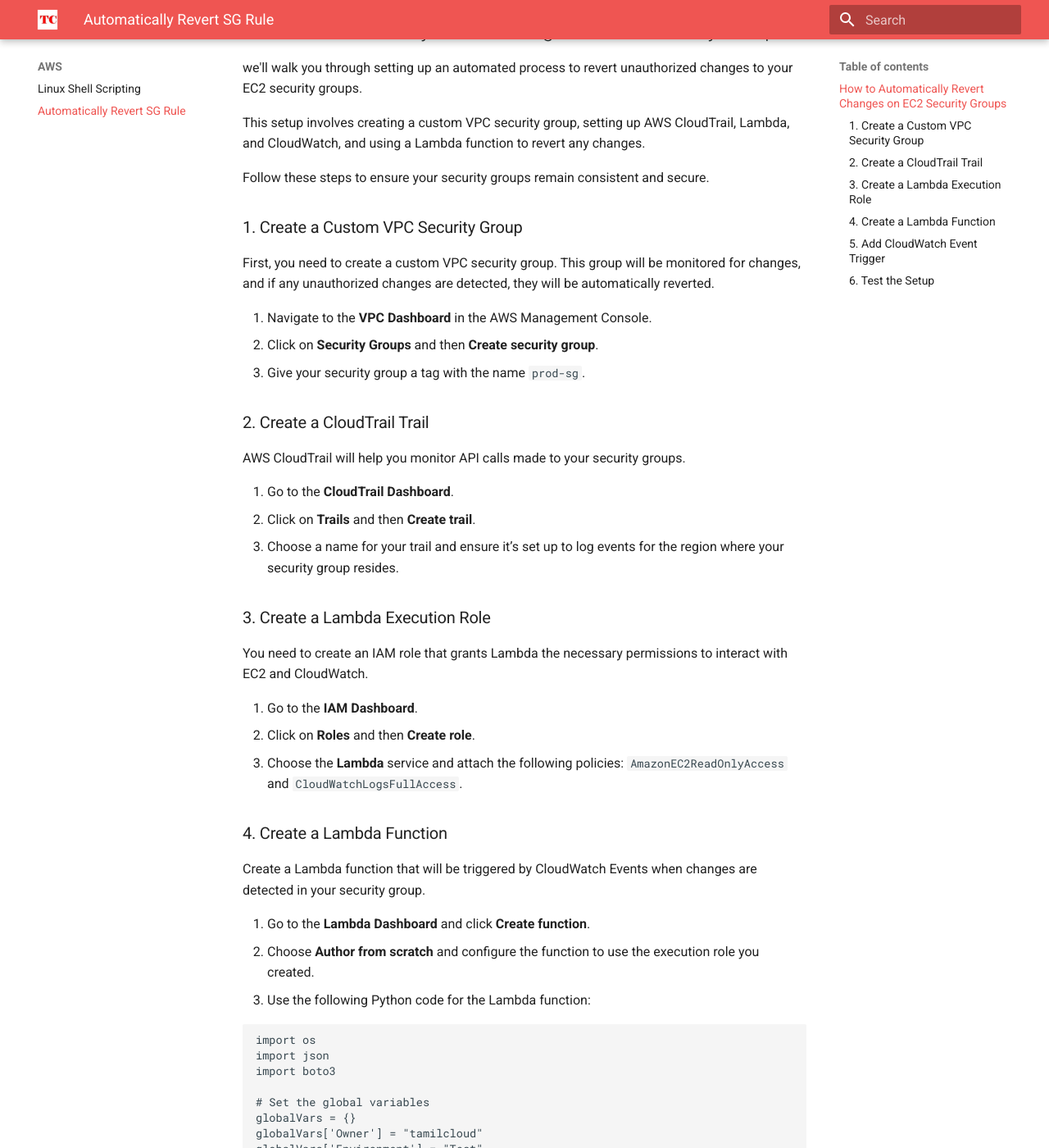
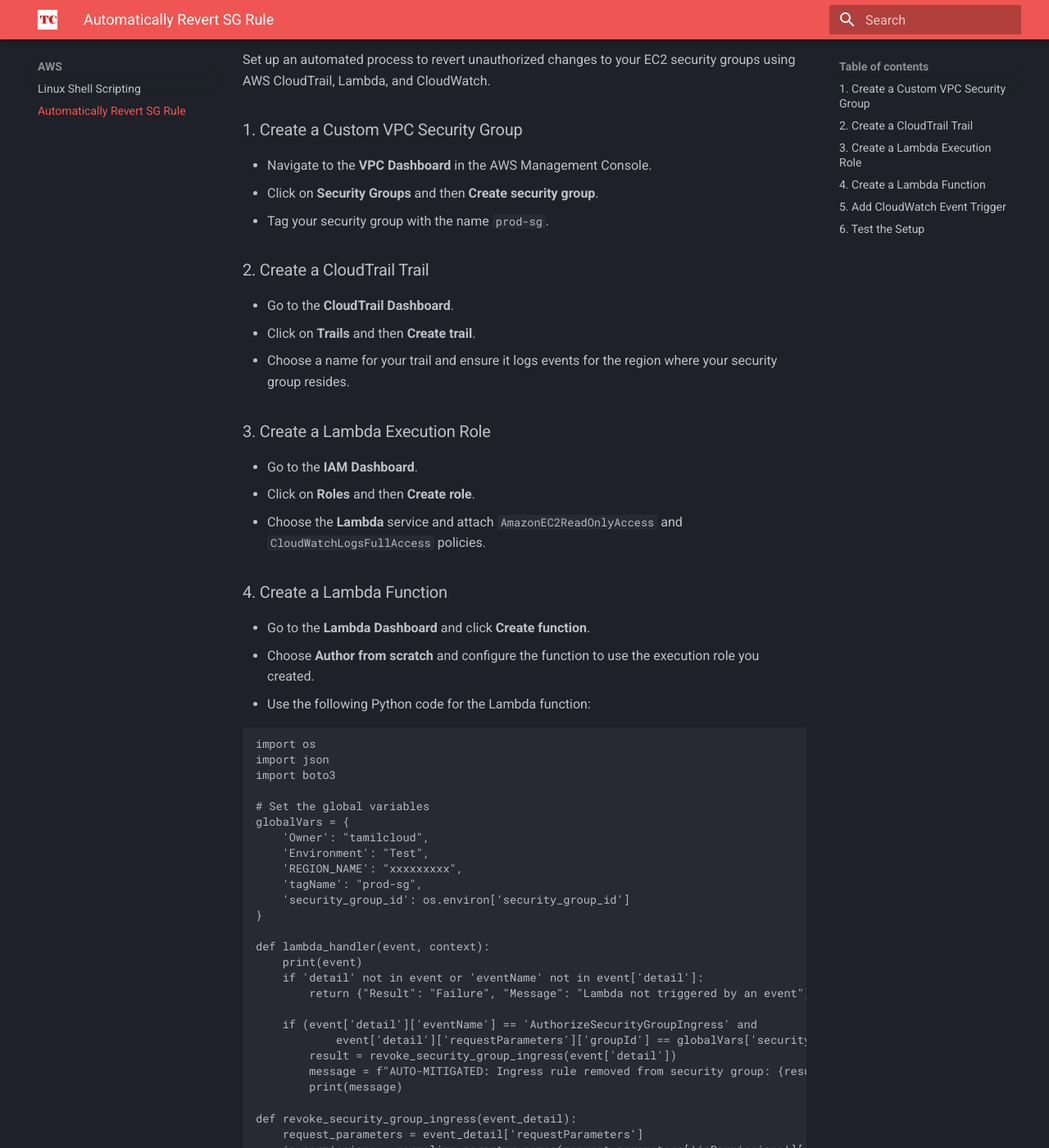
Before and after one commit to techforall247/README.md, an MkDocs documentation site: the page built from docs/aws/automatically-revert-sg-rule.md, in a window 1280 px wide and 1400 px high, scrolled down 209 px. Shown: the whole window at 82% size. Built offline with MkDocs 1.6.1 and Material for MkDocs 9.7.7, drawn with Linux system fonts in a browser that asks for light colours; some of the changed text lies outside the part shown.

Commit message:
modify stage 1

````diff
--- a/docs/aws/automatically-revert-sg-rule.md
+++ b/docs/aws/automatically-revert-sg-rule.md
@@ -1,42 +1,26 @@
-## How to Automatically Revert Changes on EC2 Security Groups
+# Automatically Revert Changes on EC2 Security Groups
 
-we'll walk you through setting up an automated process to revert unauthorized changes to your EC2 security groups.
-
-This setup involves creating a custom VPC security group, setting up AWS CloudTrail, Lambda, and CloudWatch, and using a Lambda function to revert any changes.
-
-Follow these steps to ensure your security groups remain consistent and secure.
+Set up an automated process to revert unauthorized changes to your EC2 security groups using AWS CloudTrail, Lambda, and CloudWatch.
 
 ### 1. Create a Custom VPC Security Group
-
-First, you need to create a custom VPC security group. This group will be monitored for changes, and if any unauthorized changes are detected, they will be automatically reverted.
-
-1. Navigate to the **VPC Dashboard** in the AWS Management Console.
-2. Click on **Security Groups** and then **Create security group**.
-3. Give your security group a tag with the name `prod-sg`.
+- Navigate to the **VPC Dashboard** in the AWS Management Console.
+- Click on **Security Groups** and then **Create security group**.
+- Tag your security group with the name `prod-sg`.
 
 ### 2. Create a CloudTrail Trail
-
-AWS CloudTrail will help you monitor API calls made to your security groups.
-
-1. Go to the **CloudTrail Dashboard**.
-2. Click on **Trails** and then **Create trail**.
-3. Choose a name for your trail and ensure it’s set up to log events for the region where your security group resides.
+- Go to the **CloudTrail Dashboard**.
+- Click on **Trails** and then **Create trail**.
+- Choose a name for your trail and ensure it logs events for the region where your security group resides.
 
 ### 3. Create a Lambda Execution Role
-
-You need to create an IAM role that grants Lambda the necessary permissions to interact with EC2 and CloudWatch.
-
-1. Go to the **IAM Dashboard**.
-2. Click on **Roles** and then **Create role**.
-3. Choose the **Lambda** service and attach the following policies: `AmazonEC2ReadOnlyAccess` and `CloudWatchLogsFullAccess`.
+- Go to the **IAM Dashboard**.
+- Click on **Roles** and then **Create role**.
+- Choose the **Lambda** service and attach `AmazonEC2ReadOnlyAccess` and `CloudWatchLogsFullAccess` policies.
 
 ### 4. Create a Lambda Function
-
-Create a Lambda function that will be triggered by CloudWatch Events when changes are detected in your security group.
-
-1. Go to the **Lambda Dashboard** and click **Create function**.
-2. Choose **Author from scratch** and configure the function to use the execution role you created.
-3. Use the following Python code for the Lambda function:
+- Go to the **Lambda Dashboard** and click **Create function**.
+- Choose **Author from scratch** and configure the function to use the execution role you created.
+- Use the following Python code for the Lambda function:
 
 ```python
 import os
@@ -44,93 +28,70 @@
 import boto3
 
 # Set the global variables
-globalVars = {}
-globalVars['Owner'] = "tamilcloud"
-globalVars['Environment'] = "Test"
-globalVars['REGION_NAME'] = "xxxxxxxxx"
-globalVars['tagName'] = "prod-sg"
-globalVars['security_group_id'] = os.environ['security_group_id']
+globalVars = {
+    'Owner': "tamilcloud",
+    'Environment': "Test",
+    'REGION_NAME': "xxxxxxxxx",
+    'tagName': "prod-sg",
+    'security_group_id': os.environ['security_group_id']
+}
 
 def lambda_handler(event, context):
     print(event)
-    print(globalVars['security_group_id'])
-
     if 'detail' not in event or 'eventName' not in event['detail']:
         return {"Result": "Failure", "Message": "Lambda not triggered by an event"}
 
     if (event['detail']['eventName'] == 'AuthorizeSecurityGroupIngress' and
             event['detail']['requestParameters']['groupId'] == globalVars['security_group_id']):
         result = revoke_security_group_ingress(event['detail'])
-
         message = f"AUTO-MITIGATED: Ingress rule removed from security group: {result['group_id']} that was added by {result['user_name']}: {json.dumps(result['ip_permissions'])}"
+        print(message)
 
 def revoke_security_group_ingress(event_detail):
     request_parameters = event_detail['requestParameters']
     ip_permissions = normalize_paramter_names(request_parameters['ipPermissions']['items'])
-
-    response = boto3.client('ec2').revoke_security_group_ingress(
+    boto3.client('ec2').revoke_security_group_ingress(
         GroupId=request_parameters['groupId'],
         IpPermissions=ip_permissions
     )
-
-    result = {}
-    result['group_id'] = request_parameters['groupId']
-    result['user_name'] = event_detail['userIdentity']['arn']
-    result['ip_permissions'] = ip_permissions
-
-    return result
+    return {
+        'group_id': request_parameters['groupId'],
+        'user_name': event_detail['userIdentity']['arn'],
+        'ip_permissions': ip_permissions
+    }
 
 def normalize_paramter_names(ip_items):
     new_ip_items = []
-
     for ip_item in ip_items:
         new_ip_item = {
             "IpProtocol": ip_item['ipProtocol'],
             "FromPort": ip_item['fromPort'],
             "ToPort": ip_item['toPort']
         }
-
         if 'ipv6Ranges' in ip_item and ip_item['ipv6Ranges']:
             ipv_range_list_name = 'ipv6Ranges'
             ipv_address_value = 'cidrIpv6'
-            ipv_range_list_name_capitalized = 'Ipv6Ranges'
-            ipv_address_value_capitalized = 'CidrIpv6'
         else:
             ipv_range_list_name = 'ipRanges'
             ipv_address_value = 'cidrIp'
-            ipv_range_list_name_capitalized = 'IpRanges'
-            ipv_address_value_capitalized = 'CidrIp'
-
-        ip_ranges = []
-
-        for item in ip_item[ipv_range_list_name]['items']:
-            ip_ranges.append(
-                {ipv_address_value_capitalized: item[ipv_address_value]}
-            )
-
-        new_ip_item[ipv_range_list_name_capitalized] = ip_ranges
+        ip_ranges = [{ipv_address_value.capitalize(): item[ipv_address_value]} for item in ip_item[ipv_range_list_name]['items']]
+        new_ip_item[ipv_range_list_name.capitalize()] = ip_ranges
         new_ip_items.append(new_ip_item)
-
     return new_ip_items
 ```
 
 ### 5. Add CloudWatch Event Trigger
-
-Configure CloudWatch Events to trigger your Lambda function whenever a change is made to security groups.
-
-1. Go to the **CloudWatch Dashboard** and click **Rules**.
-2. Click **Create rule** and set the event source to **Event Source**.
-3. Choose **EC2 Security Group** and set the detail type to **AWS API Call via CloudTrail**.
-4. Add your Lambda function as the target and configure any additional settings as needed.
+- Go to the **CloudWatch Dashboard** and click **Rules**.
+- Click **Create rule** and set the event source to **Event Source**.
+- Choose **EC2 Security Group** and set the detail type to **AWS API Call via CloudTrail**.
+- Add your Lambda function as the target.
 
 ### 6. Test the Setup
+- Manually change the rules in your security group.
+- Verify that the changes are reverted automatically.
+- Monitor CloudWatch Logs and Lambda execution results to confirm functionality.
 
-To ensure everything is working correctly, manually change the rules in your security group and verify that the changes are reverted automatically. Monitor CloudWatch Logs and Lambda execution results to confirm that the process is functioning as expected.
 
----
+Feel free to reach out us if you have any questions or need further assistance!
 
-Automating the management of security groups with AWS Lambda and CloudWatch Events can help maintain the integrity of your infrastructure by automatically reverting unauthorized changes. This setup not only saves time but also ensures that your security policies are consistently enforced.
-
-For more details and the complete code, check out our GitHub repository [Automatically-Revert-SG-Rule](https://github.com/techforall247/Automatically-Revert-SG-Rule).
-
-Feel free to reach out if you have any questions or need further assistance!
+[![Automatically-Revert-SG-Rule](https://img.shields.io/badge/GitHub-Automatically--Revert--SG--Rule-blue?logo=github)](https://github.com/techforall247/Automatically-Revert-SG-Rule)
--- a/mkdocs.yml
+++ b/mkdocs.yml
@@ -4,6 +4,7 @@
   name: material
   palette:
     primary: red
+    scheme: slate  # This ensures dark mode is always enabled
   logo: assets/image/tamil_cloud_logo.jpg
   favicon: assets/image/tamil_cloud_logo.jpg
   features:
@@ -18,12 +19,18 @@
      - Automatically Revert SG Rule: aws/automatically-revert-sg-rule.md
   - DevOps Training 2024:
       - Index: devops_training/devops_trainng_2024.md
-  - terraform-workspace:
-      - Index: terraform-workspace.md
-      - tfcloud-sentinel: tfcloud-sentinel.md
-      - s3bucketcreation: aws/s3bucketcreation.md
-      - tfcloud-github-workflow: tfcloud-github-workflow.md
-  - Docker Jenkins: dockerjenkins.md
 
 extra:
   generator: false
+  social:
+    - icon: fontawesome/brands/linkedin
+      link: https://www.linkedin.com/in/tamil-cloud-%E0%AE%A4%E0%AE%AE%E0%AE%BF%E0%AE%B4%E0%AF%8D-%E0%AE%95%E0%AE%BF%E0%AE%B3%E0%AE%B5%E0%AF%81%E0%AE%9F%E0%AF%8D-41ab5519a
+      name: LinkedIn
+    - icon: fontawesome/brands/youtube
+      link: https://youtube.com/@tamilcloudzone
+      name: YouTube
+    - icon: fontawesome/brands/facebook
+      link: https://www.facebook.com/tamilcloudchennal
+      name: Facebook
+
+copyright: Copyright &copy; Tamil Cloud Commuity
````
Also changed, not shown: README.md (+1 -1 lines), docs/aws/linuxeng-need-shell-scripting.md (+34 -52 lines), docs/contributes.md (+7 -1 lines), docs/devops_training/devops_trainng_2024.md (+1 -1 lines), docs/index.md (+8 -38 lines), docs/terraform-workspace/s3bucketcreation.md (deleted, +0 -148 lines), docs/terraform-workspace/terraform-workspace.md (deleted, +0 -1 lines), docs/terraform-workspace/tfcloud-github-workflow.md (deleted, +0 -1 lines), docs/terraform-workspace/tfcloud-sentinel.md (deleted, +0 -1 lines).
